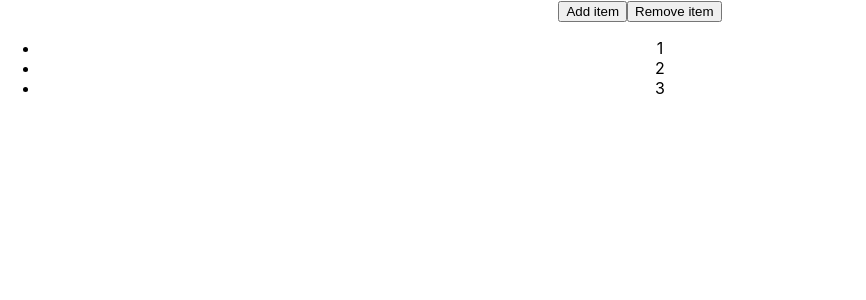
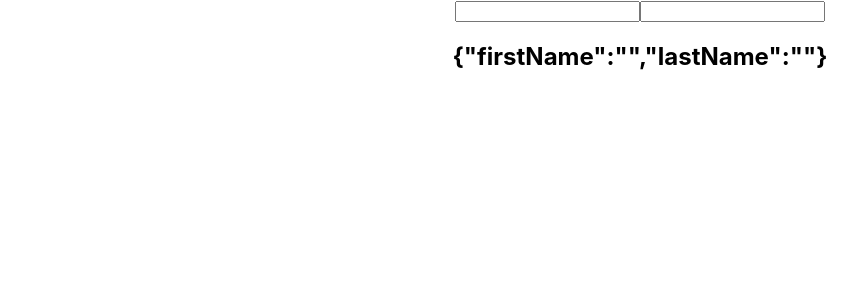
Before and after one commit to AndypSheridan/github-react, a React (Create React App) app in the folder my-app/: page / in a window 1280 px wide. Shown: the top 300 px of the page, without its empty margins (0-866 px from the left). Built offline with nearby package versions, Linux system fonts and the light colour scheme.

Commit message:
add use statewithobjects.js

```diff
--- a/my-app/src/App.js
+++ b/my-app/src/App.js
@@ -20,7 +20,8 @@
 // import SearchBar from './components/SearchBar';
 // import HooksCounter from './components/HooksCounter';
 // import ControlledFormHooks from './components/ControlledFormHooks';
-import UseStateWithArraysHooks from './components/UseStateWithArraysHooks';
+// import UseStateWithArraysHooks from './components/UseStateWithArraysHooks';
+import UseStateWithObjectsHooks from './components/UseStateWithObjectsHooks';
 
 function App() {
   return (
@@ -44,7 +45,8 @@
       {/* <SearchBar /> */}
       {/* <HooksCounter /> */}
       {/* <ControlledFormHooks /> */}
-      <UseStateWithArraysHooks />
+      {/* <UseStateWithArraysHooks /> */}
+      <UseStateWithObjectsHooks />
 
     </div>
   );
--- a/my-app/src/components/UseStateWithArraysHooks.js
+++ b/my-app/src/components/UseStateWithArraysHooks.js
@@ -3,6 +3,7 @@
 function UseStateWithArraysHooks() {
 
     const [nums, setNums] = useState([1, 2, 3]);
+
     const addNums = () => {
         setNums([...nums, nums.length + 1]);
     }
--- /dev/null
+++ b/my-app/src/components/UseStateWithObjectsHooks.js
@@ -0,0 +1,32 @@
+import React, { useState } from 'react'
+
+function UseStateWithObjectsHooks() {
+
+    const [name, setName] = useState({firstName: "", lastName: ""});
+
+    return (
+        <div>
+            <form>
+                <input
+                    type="text"
+                    value={name.firstName}
+                    onChange={e => setName({
+                        ...name,
+                        firstName: e.target.value
+                    })}
+                    />
+                <input
+                    type="text"
+                    value={name.lastName}
+                    onChange={e => setName ({
+                        ...name,
+                        lastName: e.target.value
+                    })}
+                />
+                <h2>{JSON.stringify(name)}</h2>
+            </form>
+        </div>
+    )
+}
+
+export default UseStateWithObjectsHooks
```
